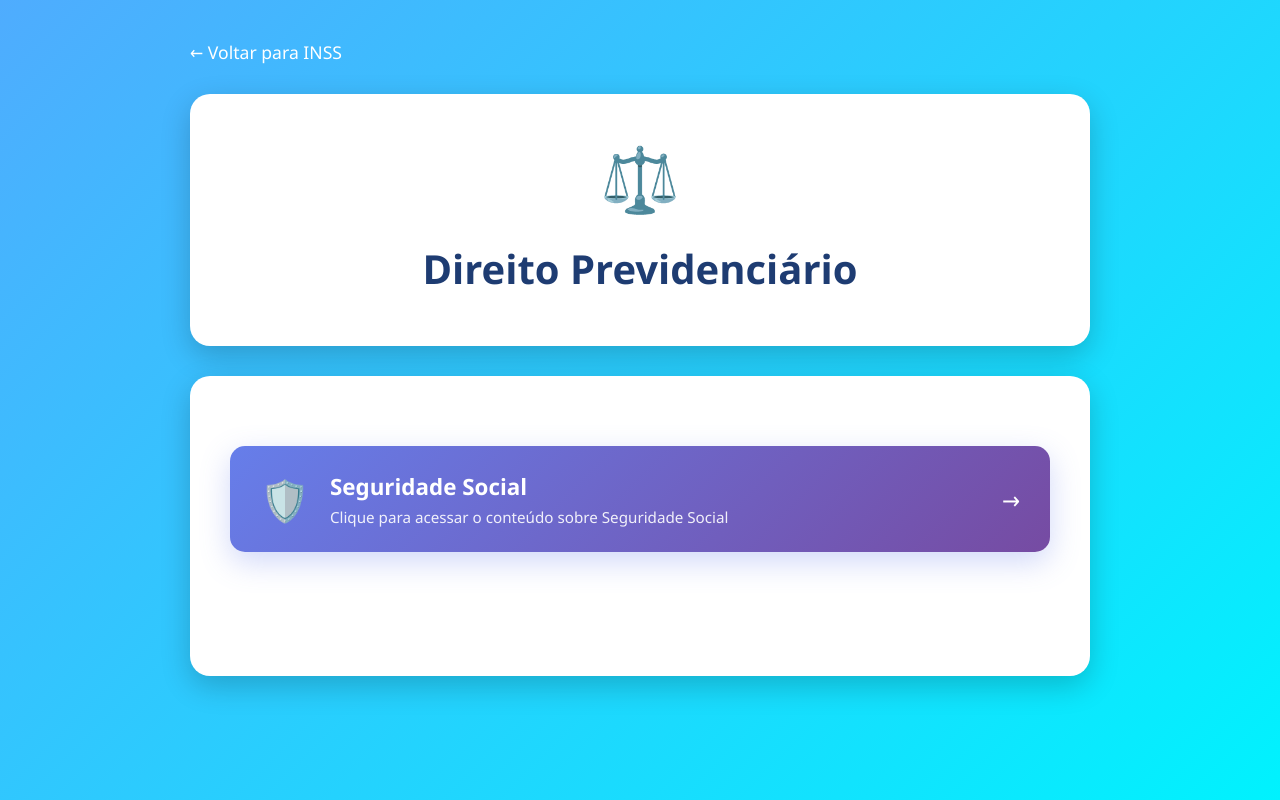
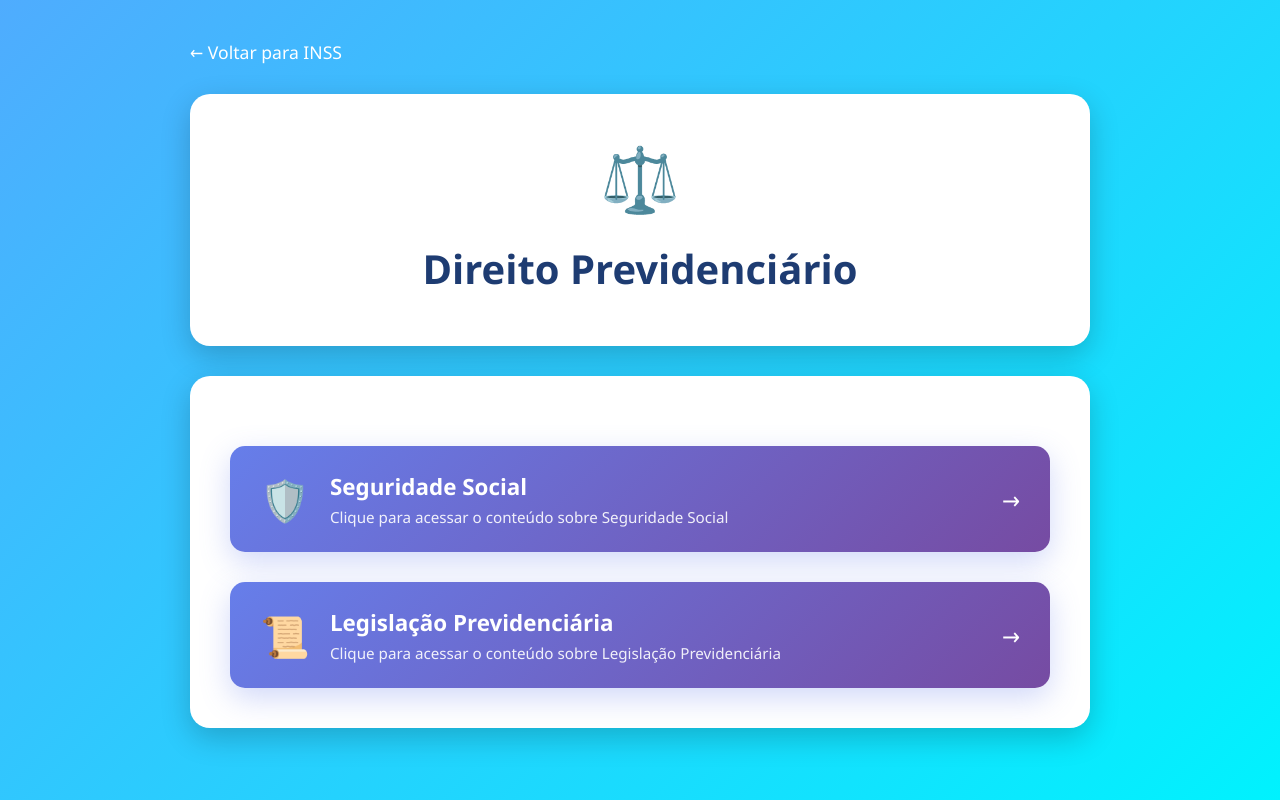
Before and after one commit to flapa87/estudos, a plain HTML site: page direito_previdenciario.html in a window 1280 px wide. Drawn offline with Linux system fonts and the light colour scheme.

Commit message:
Update direito_previdenciario.html

```diff
--- a/direito_previdenciario.html
+++ b/direito_previdenciario.html
@@ -220,6 +220,18 @@
                     <span class="prova-arrow">→</span>
                 </div>
             </a>
+
+            <!-- Link para Legislação Previdenciária -->
+            <a href="previdenciario2.html" class="prova-link">
+                <div class="prova-content">
+                    <span class="prova-icone">📜</span>
+                    <div class="prova-info">
+                        <h3>Legislação Previdenciária</h3>
+                        <p>Clique para acessar o conteúdo sobre Legislação Previdenciária</p>
+                    </div>
+                    <span class="prova-arrow">→</span>
+                </div>
+            </a>
         </div>
     </div>
 
```
